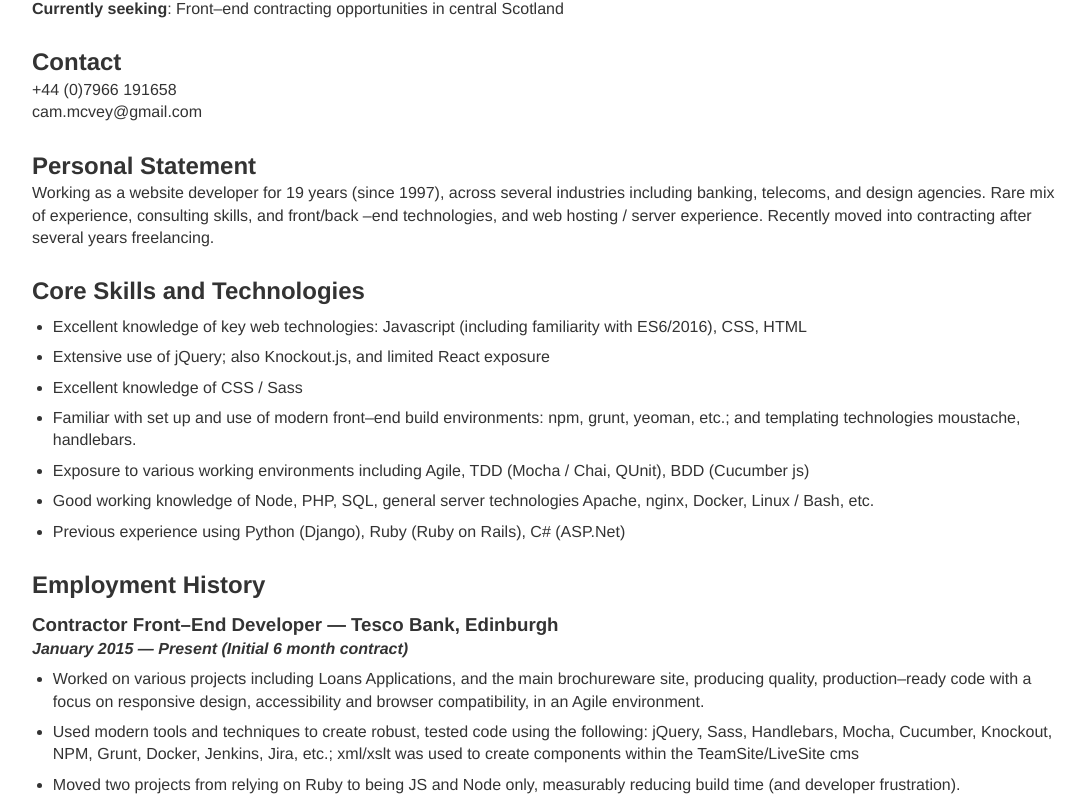
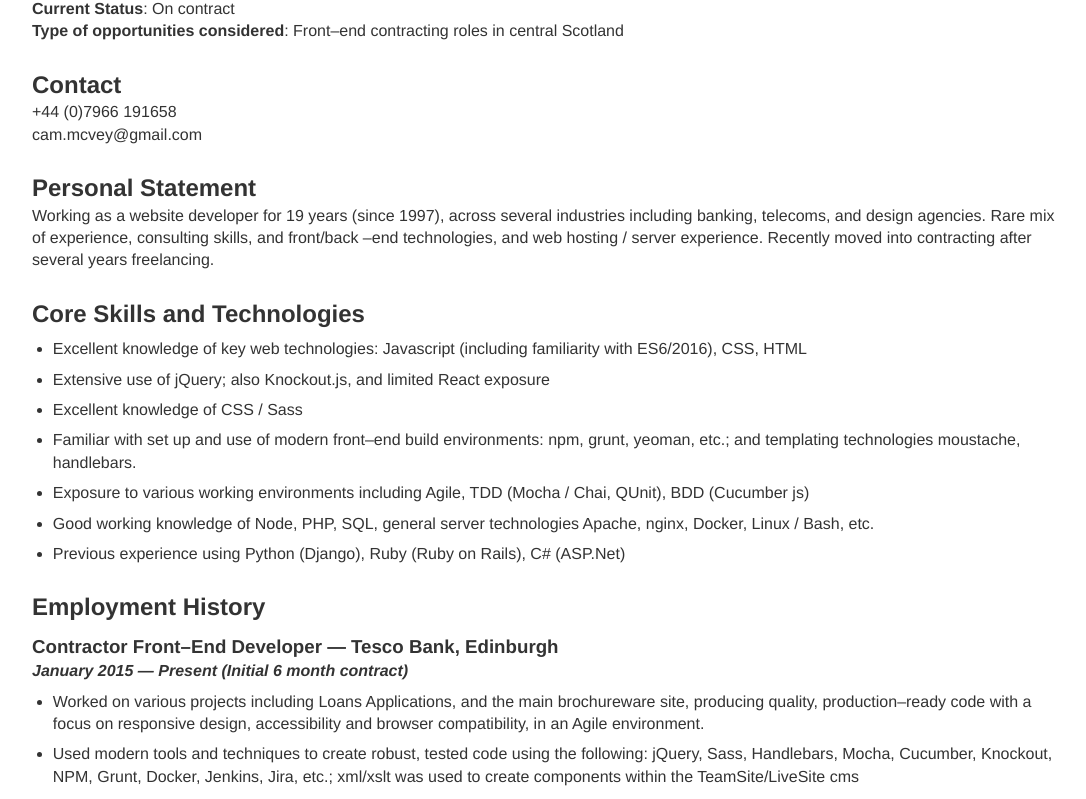
Before and after one commit to cgtm/cv, a plain HTML site: page index.html in a window 1280 px wide. Shown: the part 97-896 px from the top of the page, without its empty margins (96-1182 px from the left). Drawn offline with Linux system fonts and the light colour scheme.

Commit message:
Update index.html

```diff
--- a/index.html
+++ b/index.html
@@ -12,7 +12,8 @@
 
     <header class="header">
         <h1>Cam McVey</h1>
-        <p><strong>Currently seeking</strong>: Front–end contracting opportunities in central Scotland</p>
+        <p><strong>Current Status</strong>: On contract</p>
+        <p><strong>Type of opportunities considered</strong>: Front–end contracting roles in central Scotland</p>
     </header>
 
     <section class="contact">
```
